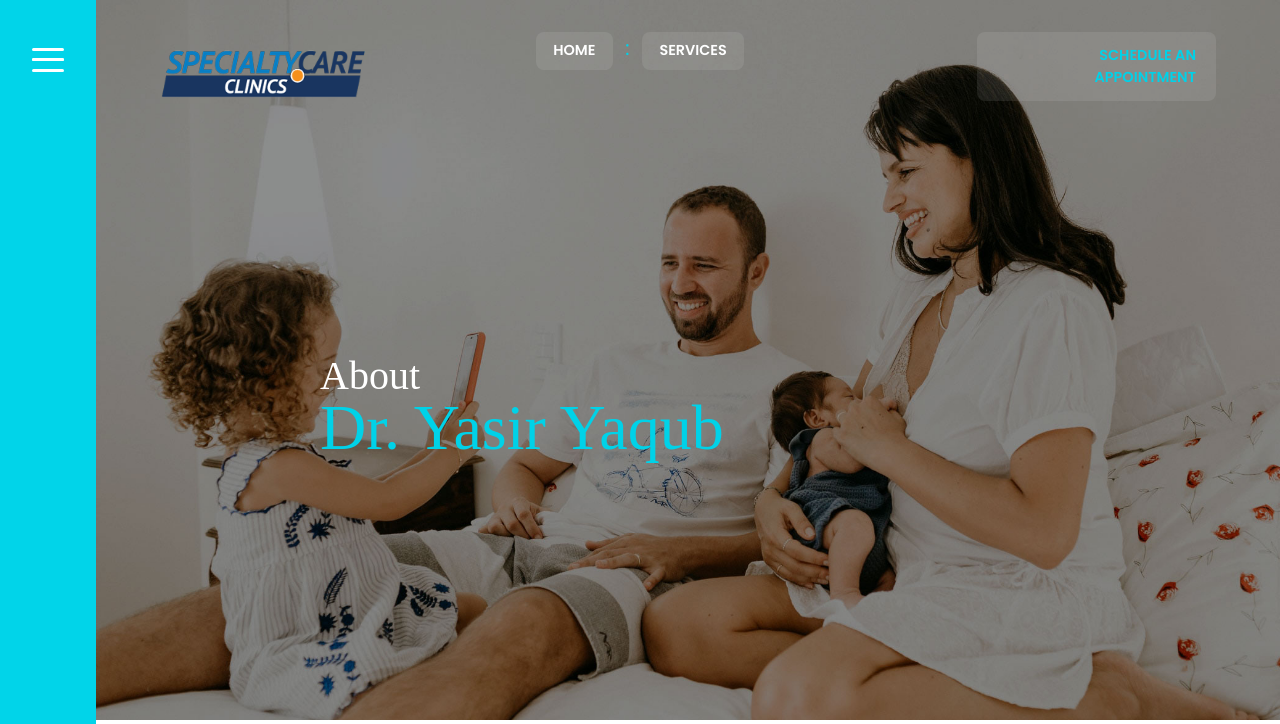
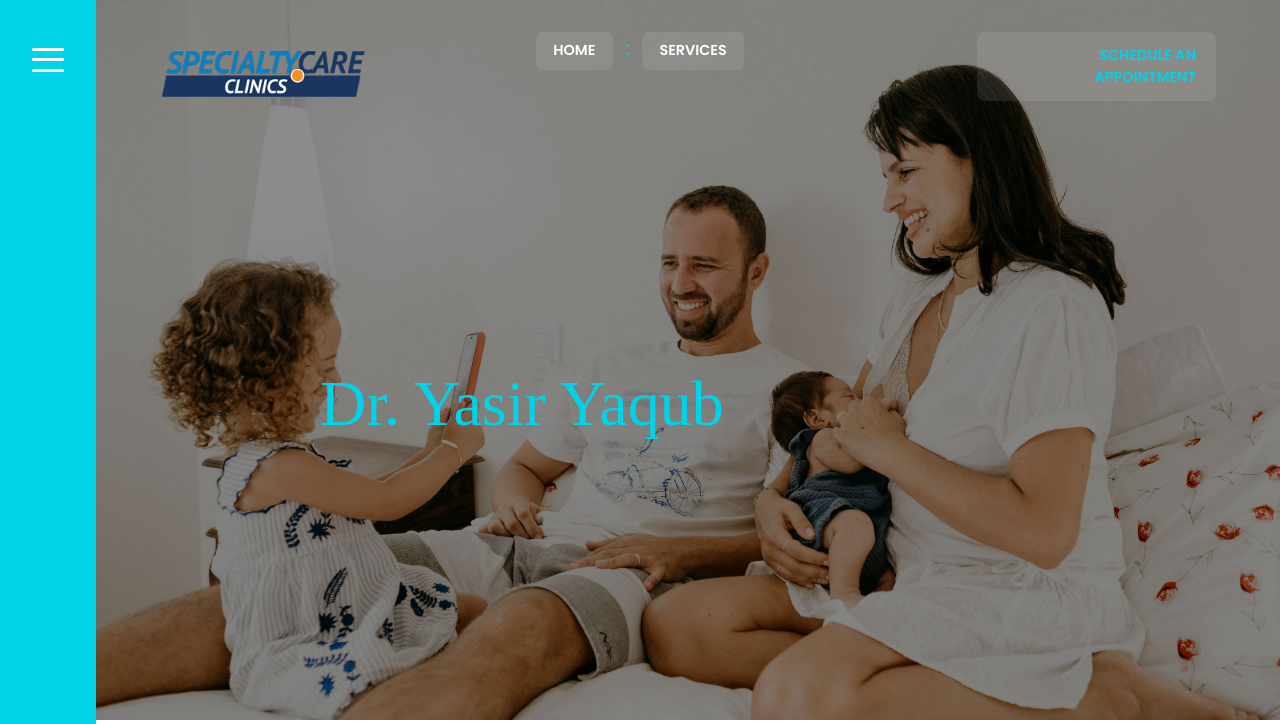
Before and after one commit to gayatrimicro/scc-yasir, a PHP site: page / in a window 1280 px wide. Shown: the top 724 px of the page. Run offline with PHP 8.4, Linux system fonts and the light colour scheme; some libraries are stand-ins or nearby versions; some web fonts are replaced.

Commit message:
chnages in home page

```diff
--- a/index.php
+++ b/index.php
@@ -86,7 +86,7 @@ img.emoji {
   <section id="hero" class="subpage bg_parallax d-flex justify-content-center justify-content-sm-start align-items-center text-center text-sm-left" data-bg_mobile="assets/img/non-ban-img3.jpg" data-bg_screen="assets/img/non-ban-img3.jpg" style="background-image:url('assets/img/non-ban-img3.jpg')">
   <div id="hero_titles" class="row rellax" data-rellax-speed="8">
     <div class="col">
-      <h1>About</h1>
+      <h1></h1>
       <h2>Dr. Yasir Yaqub</h2>
     </div>
   </div>
```
Also changed, not shown: services/index.php (+7 -0 lines), assets/img/._non-ban-img3.jpg (deleted).
